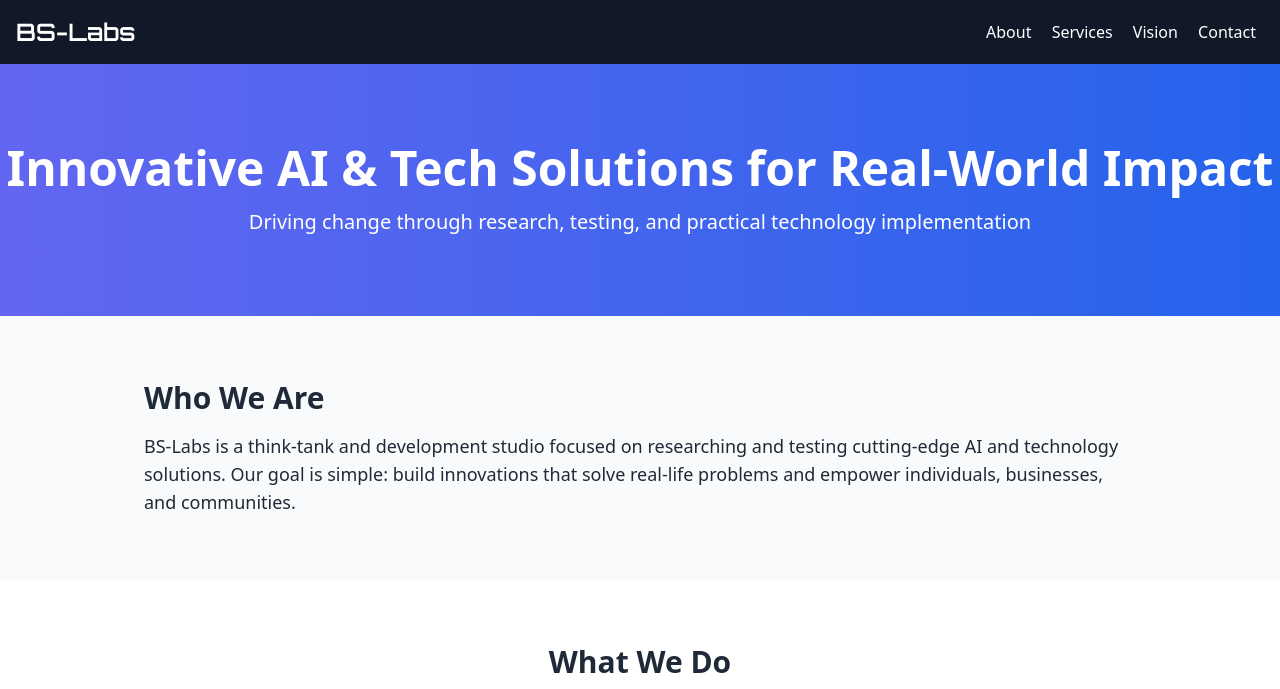
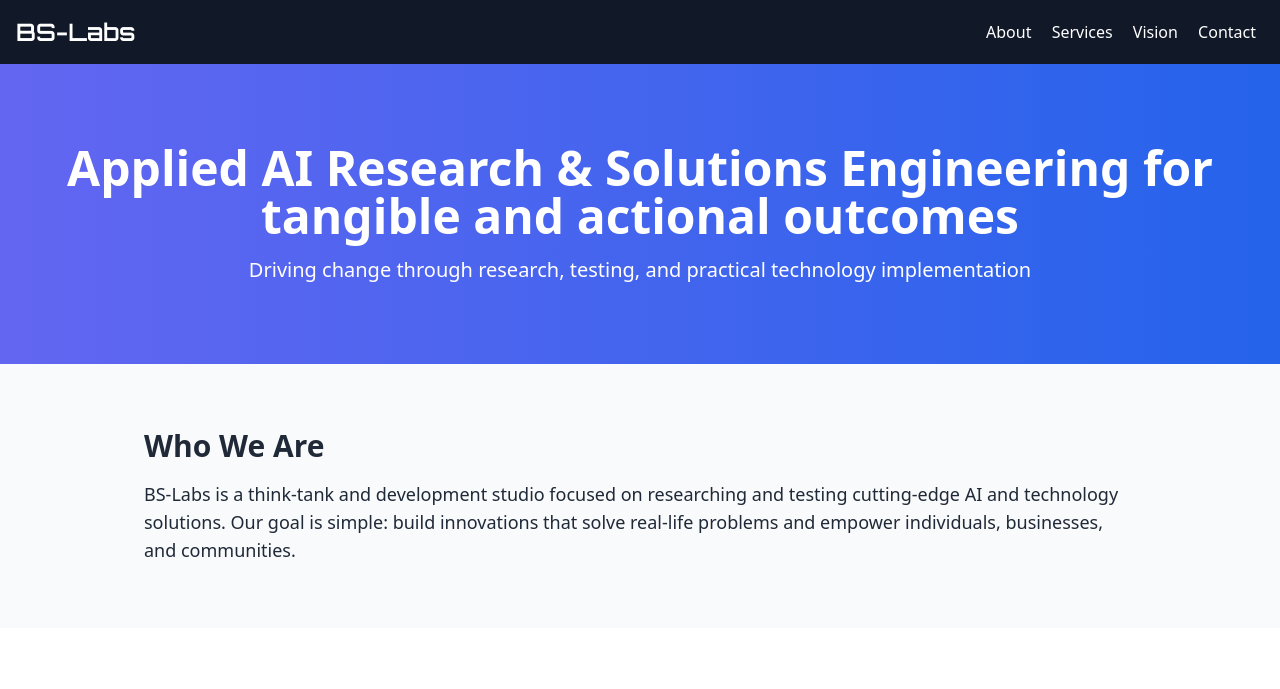
Before and after one commit to chiragiter/chiragiter.github.io, a plain HTML site: page index.html in a window 1280 px wide. Shown: the top 689 px of the page. Drawn offline with nearby package versions, Linux system fonts and the light colour scheme.

Commit message:
Update index.html

```diff
--- a/index.html
+++ b/index.html
@@ -28,7 +28,7 @@
 
   <!-- Hero -->
   <section class="text-center py-20 bg-gradient-to-r from-indigo-500 to-blue-600 text-white">
-    <h2 class="text-4xl md:text-5xl font-bold mb-4">Innovative AI & Tech Solutions for Real-World Impact</h2>
+    <h2 class="text-4xl md:text-5xl font-bold mb-4">Applied AI Research & Solutions Engineering for tangible and actional outcomes</h2>
     <p class="text-xl">Driving change through research, testing, and practical technology implementation</p>
   </section>
 
```
